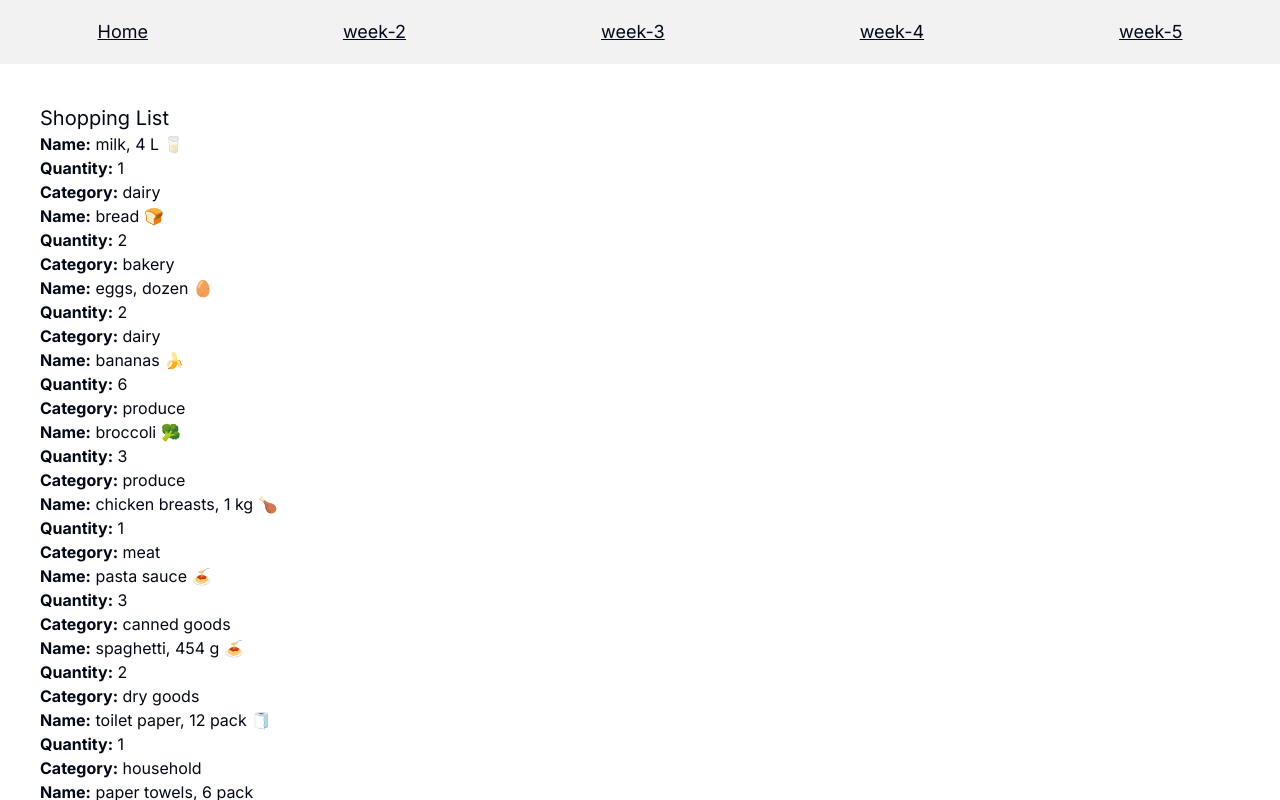
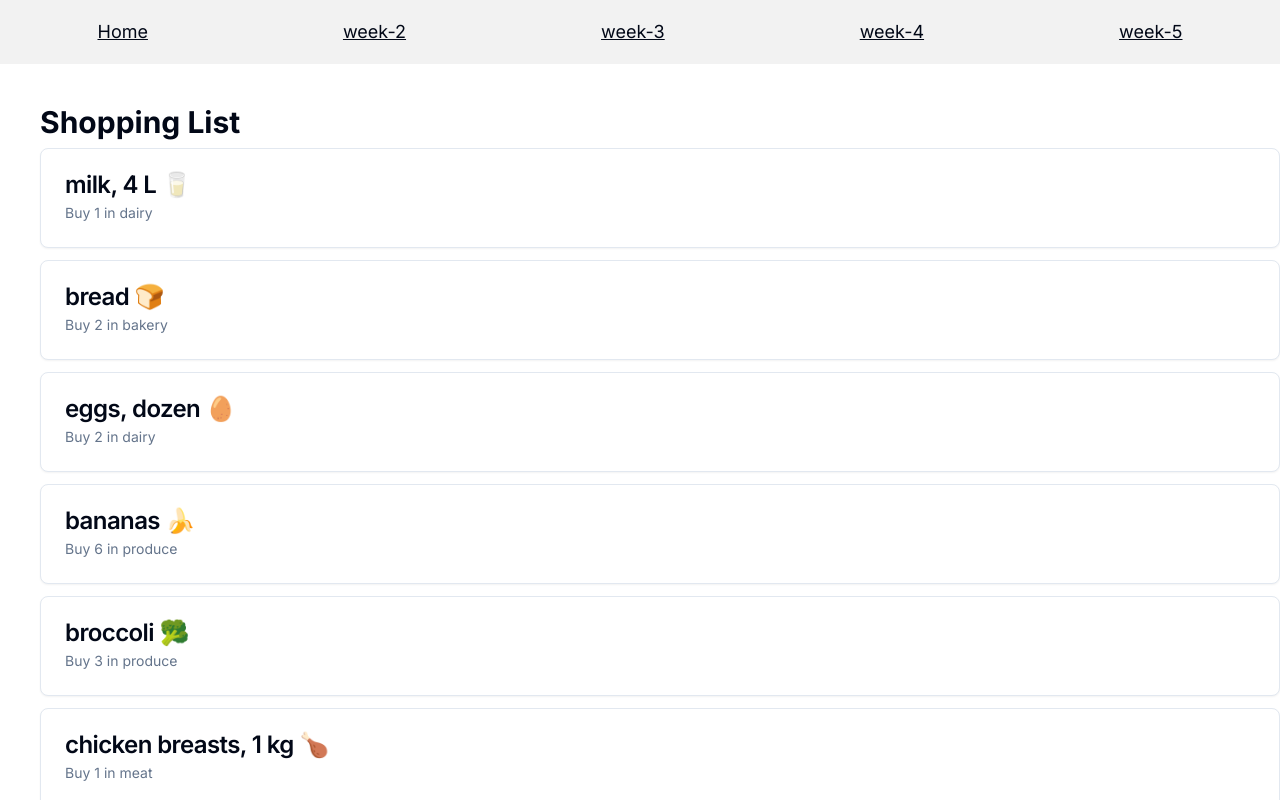
Before and after one commit to mitul154/cprg306-assignments, a Next.js app: page /week-3 in a window 1280 px wide. Shown: the top 800 px of the page. Built offline with nearby package versions, Linux system fonts and the light colour scheme.

Commit message:
Update week 3

```diff
--- a/app/week-3/item-list.js
+++ b/app/week-3/item-list.js
@@ -77,7 +77,7 @@ export default function ItemList() {
   ];
 
   return (
-    <div>
+    <div className="flex flex-col gap-3 my-2">
       {items.map((val, index) => {
         return (
           <Item
--- a/app/week-3/item.js
+++ b/app/week-3/item.js
@@ -1,17 +1,19 @@
-import React from "react";
+import {
+  Card,
+  CardDescription,
+  CardHeader,
+  CardTitle,
+} from "@/components/ui/card";
 
 export default function Item({ name, quantity, category }) {
   return (
-    <ul>
-      <li>
-        <span className="font-bold">Name:</span> {name}
-      </li>
-      <li>
-        <span className="font-bold">Quantity:</span> {quantity}
-      </li>
-      <li>
-        <span className="font-bold">Category:</span> {category}
-      </li>
-    </ul>
+    <Card className="w-full h-full">
+      <CardHeader>
+        <CardTitle>{name}</CardTitle>
+        <CardDescription>
+          Buy {quantity} in {category}
+        </CardDescription>
+      </CardHeader>
+    </Card>
   );
 }
--- a/app/week-3/page.js
+++ b/app/week-3/page.js
@@ -3,7 +3,7 @@ import ItemList from "./item-list";
 export default function page() {
   return (
     <main className="ml-10 mt-10">
-      <h1 className="text-xl">Shopping List</h1>
+      <h1 className="text-3xl font-bold">Shopping List</h1>
       <ItemList />
     </main>
   );
```
